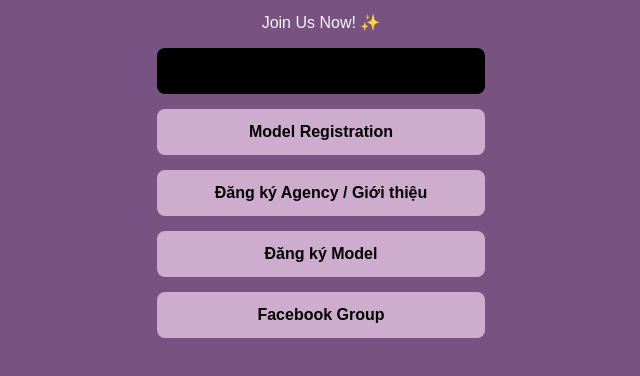
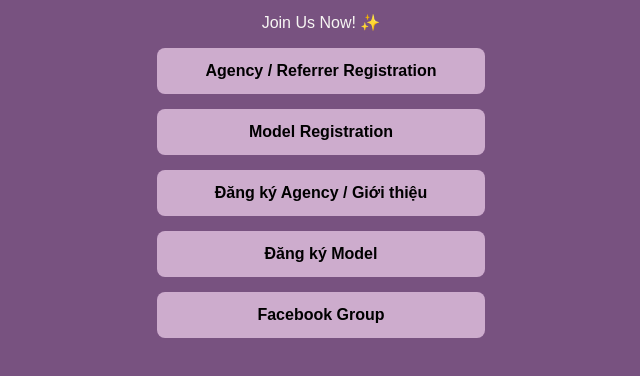
Before and after one commit to juladmioasia/profile-model, a plain HTML site: page index.html in a window 1280 px wide. In both pictures the pointer is over the link "Agency / Referrer Registration". Shown: the part 150-526 px from the top of the page, without its empty margins (319-959 px from the left). Drawn offline with Linux system fonts and the light colour scheme.

Commit message:
Update index.html

```diff
--- a/index.html
+++ b/index.html
@@ -24,7 +24,7 @@
       border-radius: 8px;
       font-weight: bold;
     }
-    .btn:hover { background: #000; }
+    .btn:hover { background: #CDACCD; }
   </style>
 </head>
 
```
